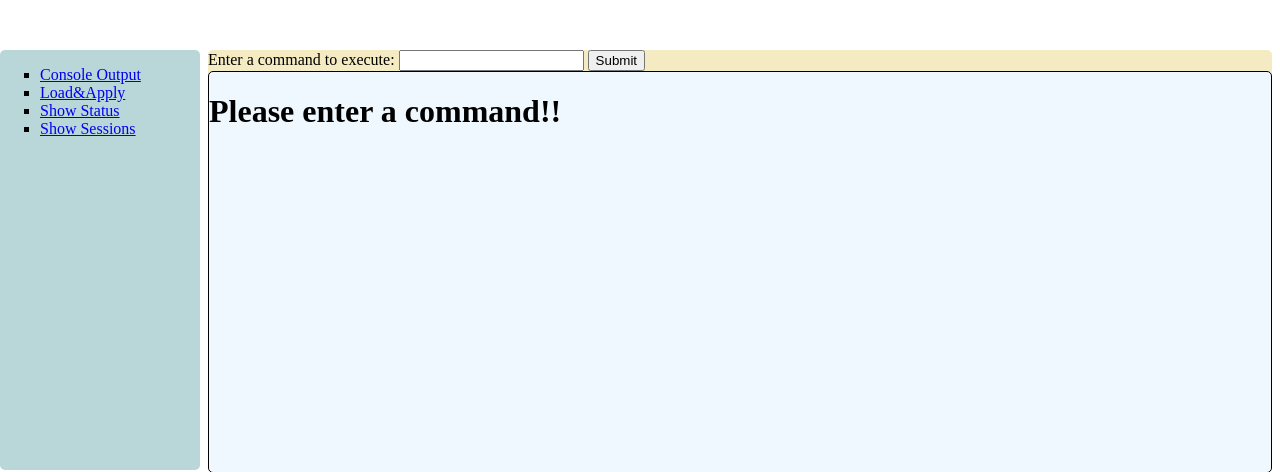
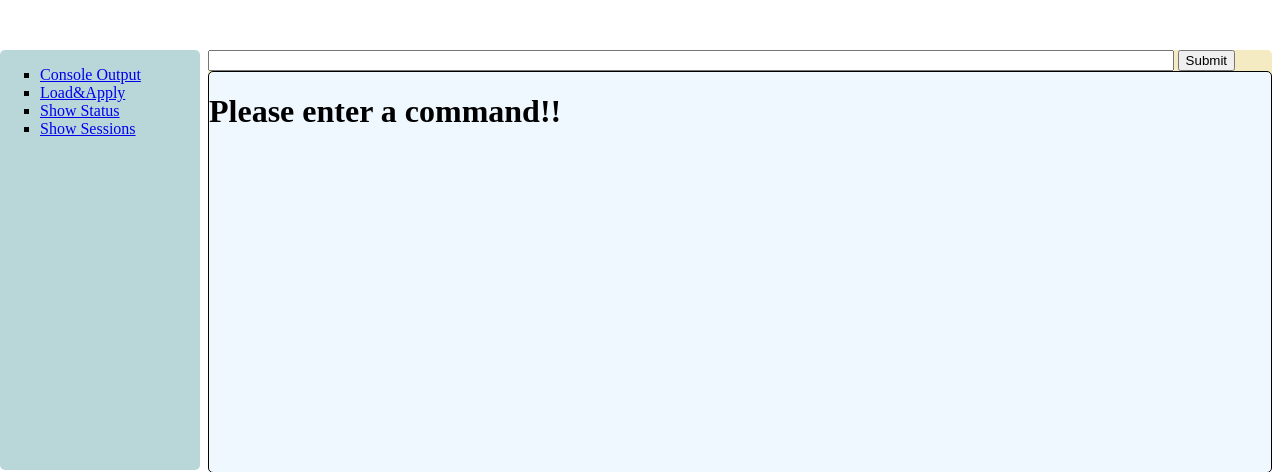
Before and after one commit to m170897017/SASNAdmin, a Flask app: page /my_console/ in a window 1280 px wide. Shown: the part 94-566 px from the top of the page. Run offline with Flask 2, Linux system fonts and the light colour scheme; some libraries are stand-ins or nearby versions.

Commit message:
update css files

```diff
--- a/static/style.css
+++ b/static/style.css
@@ -106,23 +106,23 @@ a:visited{
 }
 */
 
-#commonOutput{
-    border:1px solid black;
-    background-color: aliceblue;
-    overflow: scroll;
-}
-#cmdResInConsole{
+.commonOutput{
     border:1px solid black;
     background-color: aliceblue;
     height: 400px;
-    overflow: scroll;
+    overflow: auto;
 }
 
-#outputInShowSessions{
+.outputInShowSessions{
     border:1px solid black;
     background-color: aliceblue;
     max-height: 200px;
-    overflow-y: scroll;
+    overflow-y: auto;
+}
+
+#cmdInputInConsole{
+
+    width: 90%;
 }
 
 .error{
--- a/templates/console.html
+++ b/templates/console.html
@@ -13,12 +13,11 @@
 {% block content %}
     <form name="console_output" method="POST" action="/my_console/">
 
-        Enter a command to execute:
-        <input type="text" name="cmd"/>
+        <input id="cmdInputInConsole" type="text" name="cmd" />
         <input type="submit" value="Submit"/>
 
     </form>
-    <div id="cmdResInConsole" >
+    <div class="commonOutput" >
 
         {% if results %}
             {% for res in results %}
--- a/templates/showsessions.html
+++ b/templates/showsessions.html
@@ -6,7 +6,7 @@
 
     <form name="select_part" method="POST" action="/showsessions/ ">
         List partitions in SASN:
-        <div id="outputInShowSessions" name="cmd">
+        <div class="outputInShowSessions" name="cmd">
             {% if results_showpart %}
                 {% for res in results_showpart %}
                     {{ res }}<br>
@@ -21,7 +21,7 @@
         Select partition [Input Number]:
         <input type="text"  name="partition"/>
         <input type="submit" value="Submit"/>
-        <div id="outputInShowSessions">
+        <div class="outputInShowSessions">
             {% if results_showsess %}
                 {% for res in results_showsess %}
                     {{ res }}<br>
--- a/templates/showstatus.html
+++ b/templates/showstatus.html
@@ -3,7 +3,7 @@
 
 
 {% block content %}
-    <div id="commonOutput">
+    <div class="commonOutput">
         {% if error %}
             <p class=error>Error: {{ error }}
         {% endif %}
```
